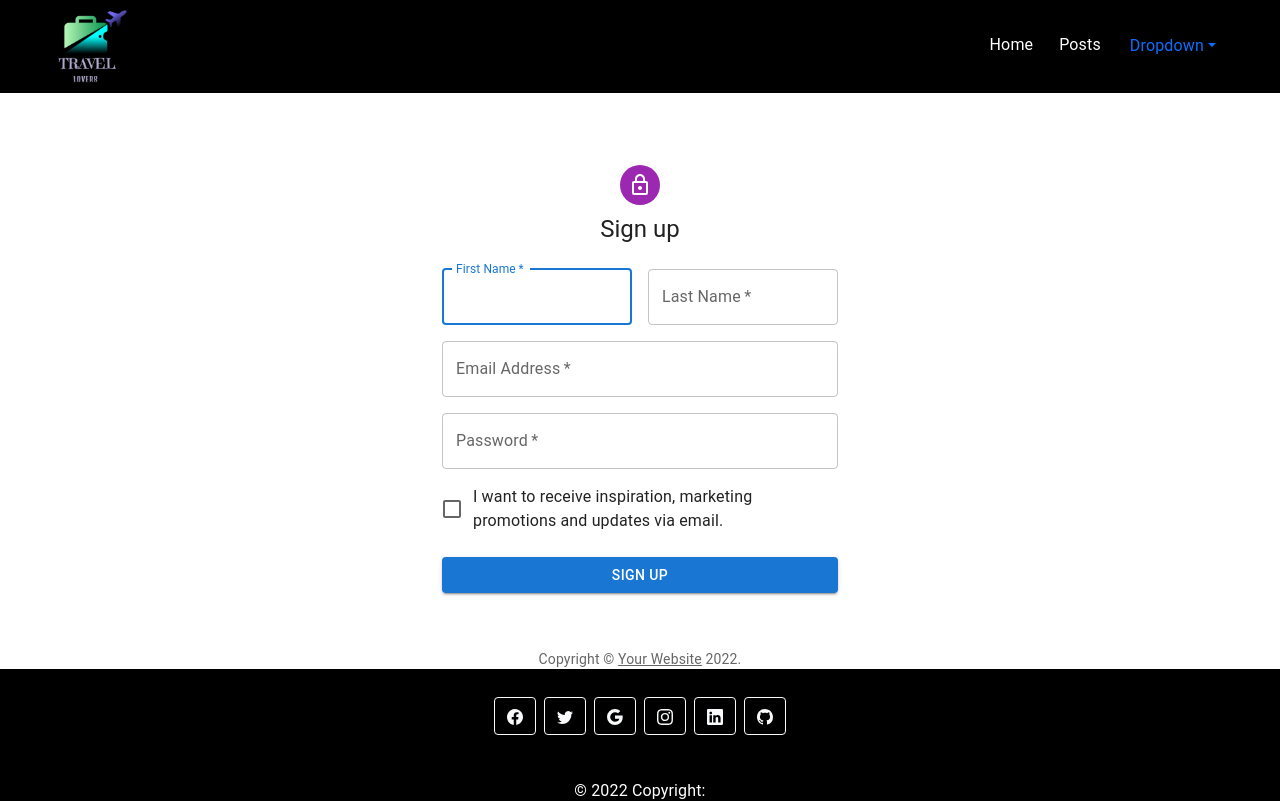
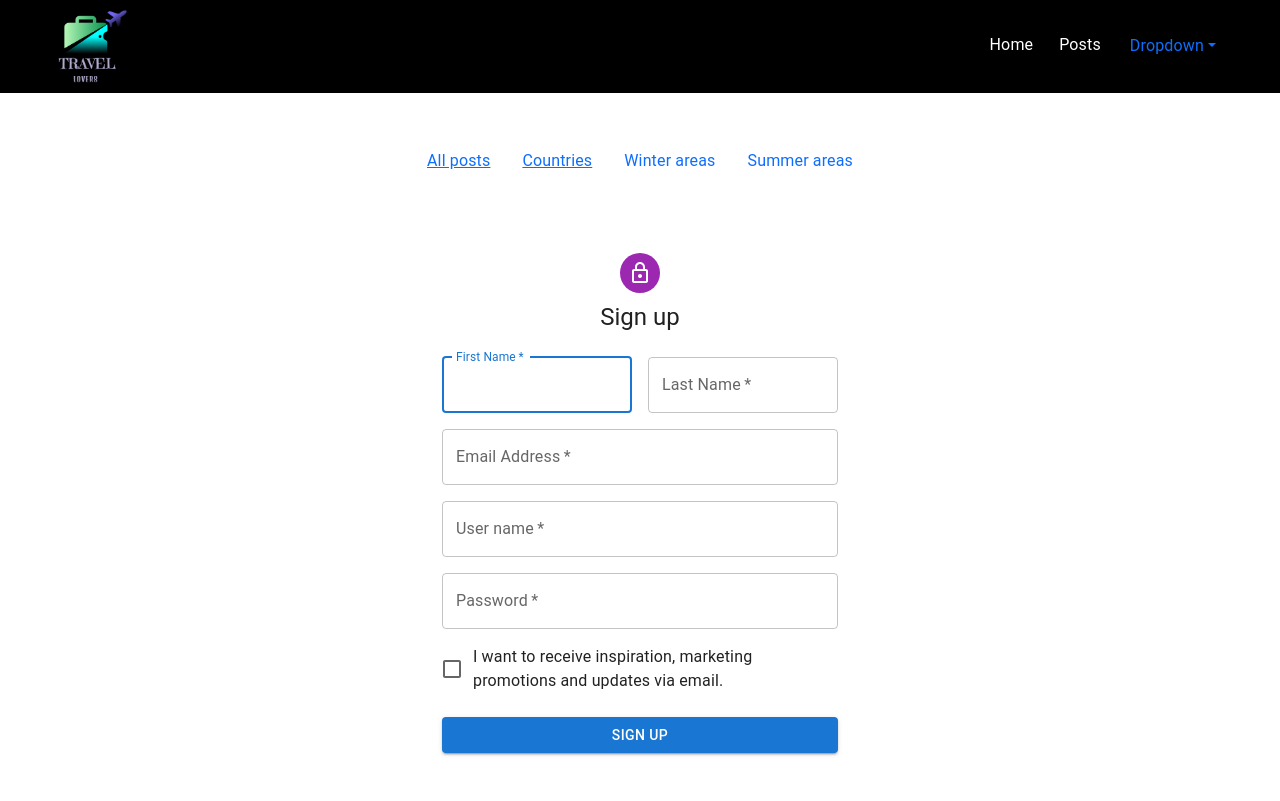
Before and after one commit to travel-group/travel-client, a React (Create React App) app: page /signup in a window 1280 px wide. Shown: the top 801 px of the page. Built offline with nearby package versions, Linux system fonts and the light colour scheme.

Commit message:
add route

```diff
--- a/src/App.js
+++ b/src/App.js
@@ -4,21 +4,26 @@ import Footer from "./components/Footer";
 import SinglePost from "./components/SinglePost";
 import Login from "./components/account/Login";
 import Nav from "./components/Nav";
-import Posts from "./components/Posts";
+import Posts from "./components/posts/Post";
 import SignUp from "./components/account/SignUp";
 import Account from "./components/account/Account";
+import AllPosts from "./components/posts/AllPosts";
+import Countries from "./components/posts/Countries";
 
 const App = () => {
   return (
     <BrowserRouter>
       <Nav />
+      <Posts/>
       <Routes>
         <Route path="/" element={<Home />} />
         <Route path="/signup" element={<SignUp />} />
         <Route path="/login" element={<Login />} />
-        <Route path="/posts" element={<Posts />} />
+        {/* <Route path="/posts" element={<Posts />} /> */}
         <Route path="/singlepost" element={<SinglePost />} />
         <Route path="/account" element={<Account />} />
+        <Route path="/allposts" element={<AllPosts />} />
+        <Route path="/countries" element={<Countries />} />
       </Routes>
       <Footer />
     </BrowserRouter>
--- a/src/components/Footer.js
+++ b/src/components/Footer.js
@@ -5,7 +5,6 @@ import React from "react";
 export const Footer = () => {
     return (
         <footer className="bg-black text-center text-white">
-
             <div className="container p-4 pb-0">
 
                 <section className="mb-4">
--- a/src/components/account/SignUp.js
+++ b/src/components/account/SignUp.js
@@ -1,28 +1,33 @@
-import * as React from 'react';
-import Avatar from '@mui/material/Avatar';
-import Button from '@mui/material/Button';
-import CssBaseline from '@mui/material/CssBaseline';
-import TextField from '@mui/material/TextField';
-import FormControlLabel from '@mui/material/FormControlLabel';
-import Checkbox from '@mui/material/Checkbox';
-import Link from '@mui/material/Link';
-import Grid from '@mui/material/Grid';
-import Box from '@mui/material/Box';
-import LockOutlinedIcon from '@mui/icons-material/LockOutlined';
-import Typography from '@mui/material/Typography';
-import Container from '@mui/material/Container';
-import { createTheme, ThemeProvider } from '@mui/material/styles';
+import * as React from "react";
+import Avatar from "@mui/material/Avatar";
+import Button from "@mui/material/Button";
+import CssBaseline from "@mui/material/CssBaseline";
+import TextField from "@mui/material/TextField";
+import FormControlLabel from "@mui/material/FormControlLabel";
+import Checkbox from "@mui/material/Checkbox";
+import Link from "@mui/material/Link";
+import Grid from "@mui/material/Grid";
+import Box from "@mui/material/Box";
+import LockOutlinedIcon from "@mui/icons-material/LockOutlined";
+import Typography from "@mui/material/Typography";
+import Container from "@mui/material/Container";
+import { createTheme, ThemeProvider } from "@mui/material/styles";
 import { useNavigate } from "react-router-dom";
 
 function Copyright(props) {
     return (
-        <Typography variant="body2" color="text.secondary" align="center" {...props}>
-            {'Copyright © '}
+    <Typography
+        variant="body2"
+        color="text.secondary"
+        align="center"
+        {...props}
+    >
+        {"Copyright © "}
         <Link color="inherit" href="https://mui.com/">
         Your Website
-            </Link>{' '}
+        </Link>{" "}
         {new Date().getFullYear()}
-            {'.'}
+        {"."}
     </Typography>
     );
 }
@@ -30,17 +35,27 @@ function Copyright(props) {
 const theme = createTheme();
 
 export default function SignUp() {
-
-
     let navigate = useNavigate();
-    const handleSubmit = (event) => {
+    const handleSubmit = event => {
     event.preventDefault();
-        const data = new FormData(event.currentTarget);
-        console.log({
+    const data = new FormData(event.target);
+    console.log(event)
+    fetch(process.env.REACT_APP_API_URL + "/users/signup", {
+        method: "post",
+        body: {
+        firstname : data.get('firstname'),
+        lastname : data.get('lastname'),
         email: data.get('email'),
-            password: data.get('password'),
+        username : data.get('username'),
+        password: data.get('password')
+        }
     });
-        navigate("/login", { replace: true });
+    // const data = new FormData(event.currentTarget);
+    // console.log({
+    //     email: data.get('email'),
+    //     password: data.get('password'),
+    // });
+    // navigate("/login", { replace: true });
     };
 
     return (
@@ -50,18 +65,23 @@ export default function SignUp() {
         <Box
             sx={{
             marginTop: 8,
-                        display: 'flex',
-                        flexDirection: 'column',
-                        alignItems: 'center',
+            display: "flex",
+            flexDirection: "column",
+            alignItems: "center"
             }}
         >
-                    <Avatar sx={{ m: 1, bgcolor: 'secondary.main' }}>
+            <Avatar sx={{ m: 1, bgcolor: "secondary.main" }}>
             <LockOutlinedIcon />
             </Avatar>
             <Typography component="h1" variant="h5">
             Sign up
             </Typography>
-                    <Box component="form" noValidate onSubmit={handleSubmit} sx={{ mt: 3 }}>
+            <Box
+            component="form"
+            noValidate
+            onSubmit={handleSubmit}
+            sx={{ mt: 3 }}
+            >
             <Grid container spacing={2}>
                 <Grid item xs={12} sm={6}>
                 <TextField
@@ -98,6 +118,16 @@ export default function SignUp() {
                 <TextField
                     required
                     fullWidth
+                    id="username"
+                    label="User name"
+                    name="username"
+                    autoComplete="username"
+                />
+                </Grid>
+                <Grid item xs={12}>
+                <TextField
+                    required
+                    fullWidth
                     name="password"
                     label="Password"
                     type="password"
@@ -107,7 +137,9 @@ export default function SignUp() {
                 </Grid>
                 <Grid item xs={12}>
                 <FormControlLabel
-                                    control={<Checkbox value="allowExtraEmails" color="primary" />}
+                    control={
+                    <Checkbox value="allowExtraEmails" color="primary" />
+                    }
                     label="I want to receive inspiration, marketing promotions and updates via email."
                 />
                 </Grid>
--- /dev/null
+++ b/src/components/posts/AllPosts.js
@@ -0,0 +1,42 @@
+import * as React from 'react';
+import Card from '@mui/material/Card';
+import CardContent from '@mui/material/CardContent';
+import CardMedia from '@mui/material/CardMedia';
+import Typography from '@mui/material/Typography';
+import { CardActionArea } from '@mui/material';
+import { Link } from 'react-router-dom';
+
+
+
+
+
+
+export default function allPosts() {
+    return (
+        <div>
+            <div className="d-flex justify-content-evenly flex-wrap">
+                <Link to="/singlepost" className="card m-4" style={{ width: "18rem", backgroundColor: "", textDecoration: "none", color: "black" }}>
+                    <Card sx={{ maxWidth: 345 }}>
+                        <CardActionArea>
+                            <CardMedia
+                                component="img"
+                                height="140"
+                                image="https://cdn.britannica.com/49/139549-050-D1B8F018/Sanaa-Al-Salih-Mosque-Yemen-background.jpg"
+                                alt="green iguana"
+                            />
+                            <CardContent>
+                                <Typography gutterBottom variant="h5" component="div">
+                                    Yemen
+                                </Typography>
+                                <Typography variant="body2" color="text.secondary">
+                                    This article is about the country in Western Asia. For other uses, see Yemen (disambiguation).
+                                    "Yemeni" redirects here. For the, see Yemeni,
+                                </Typography>
+                            </CardContent>
+                        </CardActionArea>
+                    </Card>
+                </Link>
+            </div>
+        </div>
+    );
+}
--- a/src/components/Posts.js
+++ b/src/components/posts/Countries.js
@@ -7,30 +7,9 @@ import { CardActionArea } from '@mui/material';
 import { Link } from 'react-router-dom';
 
 
-
-
-
-
-export default function ActionAreaCard() {
+export default function allPosts() {
     return (
-        <div>
-            <div >
-                <ul className="nav justify-content-center">
-                    <li className="nav-item">
-                        <a className="nav-link" href="#">All posts</a>
-                    </li>
-                    <li className="nav-item">
-                        <a className="nav-link" href="#">mohannad</a>
-                    </li>
-                    <li className="nav-item">
-                        <a className="nav-link" href="#">aymen</a>
-                    </li>
-                    <li className="nav-item">
-                        <a className="nav-link" href="#">mohammed</a>
-                    </li>
-                </ul>
-            </div>
-            <div className="d-flex justify-content-evenly flex-wrap">
+        <div className="d-flex justify-content-evenly flex-wrap">
                 <Link to="/singlepost" className="card m-4" style={{ width: "18rem", backgroundColor: "", textDecoration: "none", color: "black" }}>
                     <Card sx={{ maxWidth: 345 }}>
                         <CardActionArea>
@@ -199,52 +178,5 @@ export default function ActionAreaCard() {
                     </Card>
                 </Link>
             </div>
-        </div>
-    );
+    )
 }
-
-
-
-
-
-
-
-
-
-
-
-
-
-
-
-
-
-
-// import React from "react";
-// import { Link } from "react-router-dom";
-
-
-
-// export const Posts = () => {
-//     return (
-//         <div>
-//             <div className="d-flex justify-content-center">
-//                 <h1>
-//                     welcom to Posts
-//                 </h1>
-//             </div>
-//             <div className="d-flex justify-content-center">
-//                 <h1>
-//                     If you want to go to SinglePost,
-//                     <Link to="/SinglePost">click here</Link>
-//                 </h1>
-//             </div>
-//             < div className="d-flex justify-content-center">
-//                 <Link to="/" type="button" className="btn btn-primary">Back</Link>
-//             </div>
-//         </div>
-//     )
-// }
-
-
-// export default Posts;
--- /dev/null
+++ b/src/components/posts/Post.js
@@ -0,0 +1,72 @@
+import * as React from 'react';
+import { Link } from 'react-router-dom';
+
+
+export default function posts() {
+    return (
+        <div>
+            <div >
+                <ul className="nav justify-content-center mt-5 mb-5">
+                    <Link to='/allposts' className="nav-item">
+                        <a className="nav-link" href="#">All posts</a>
+                    </Link>
+                    <Link to = '/countries' className="nav-item">
+                        <a className="nav-link" href="#">Countries</a>
+                    </Link>
+                    <li className="nav-item">
+                        <a className="nav-link" href="#">Winter areas</a>
+                    </li>
+                    <li className="nav-item">
+                        <a className="nav-link" href="#">Summer areas</a>
+                    </li>
+                </ul>
+            </div>
+        </div>
+    );
+}
+
+
+
+
+
+
+
+
+
+
+
+
+
+
+
+
+
+
+// import React from "react";
+// import { Link } from "react-router-dom";
+
+
+
+// export const Posts = () => {
+//     return (
+//         <div>
+//             <div className="d-flex justify-content-center">
+//                 <h1>
+//                     welcom to Posts
+//                 </h1>
+//             </div>
+//             <div className="d-flex justify-content-center">
+//                 <h1>
+//                     If you want to go to SinglePost,
+//                     <Link to="/SinglePost">click here</Link>
+//                 </h1>
+//             </div>
+//             < div className="d-flex justify-content-center">
+//                 <Link to="/" type="button" className="btn btn-primary">Back</Link>
+//             </div>
+//         </div>
+//     )
+// }
+
+
+// export default Posts;
```
Also changed, not shown: 1 other file (tests, documents, lock files or other folders). Lines whose indentation alone changed are shown as unchanged.
